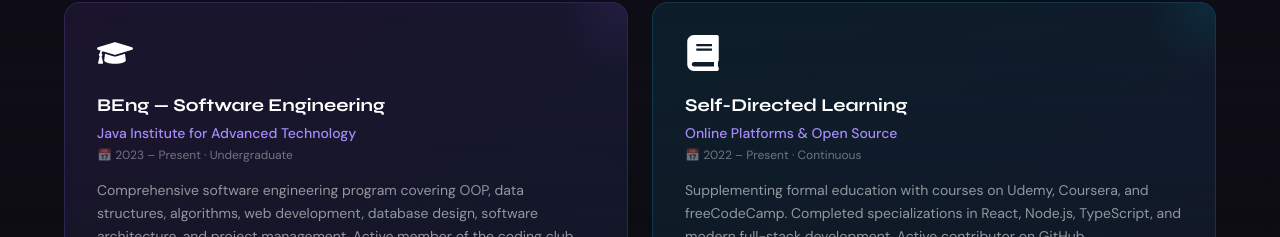
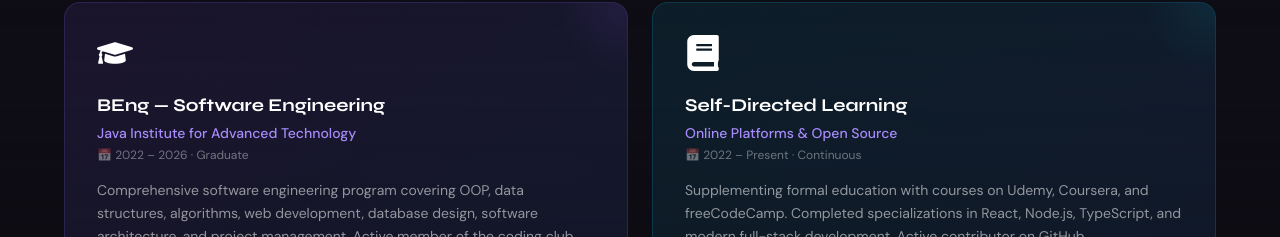
Before and after one commit to Mrekanayake6/Portfolio, a React (Vite) app: page / in a window 1280 px wide. Shown: the part 6070-6307 px from the top of the page. Built offline with nearby package versions, Linux system fonts and the light colour scheme.

Commit message:
Update Education.tsx

```diff
--- a/src/components/Education.tsx
+++ b/src/components/Education.tsx
@@ -6,7 +6,7 @@ const educations = [
     icon: <FaGraduationCap/>,
     degree: 'BEng — Software Engineering',
     institution: 'Java Institute for Advanced Technology',
-    period: '2023 – Present · Undergraduate',
+    period: '2022 – 2026 · Graduate',
     desc: 'Comprehensive software engineering program covering OOP, data structures, algorithms, web development, database design, software architecture, and project management. Active member of the coding club and tech community.',
     tags: ['Software Engineering', 'OOP', 'Algorithms', 'Web Dev'],
     gradient: 'from-purple/10 to-blue/10',
```
